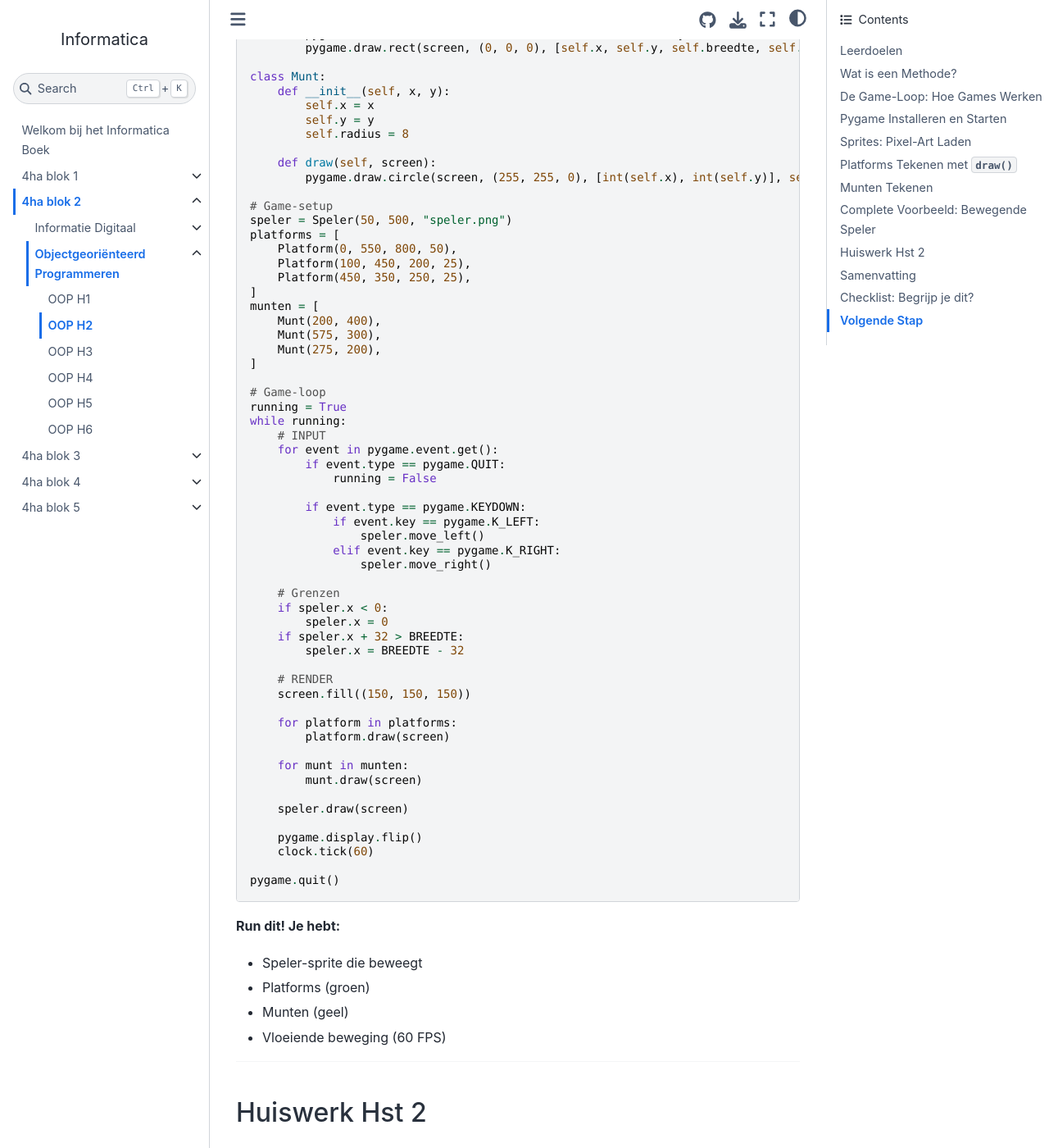
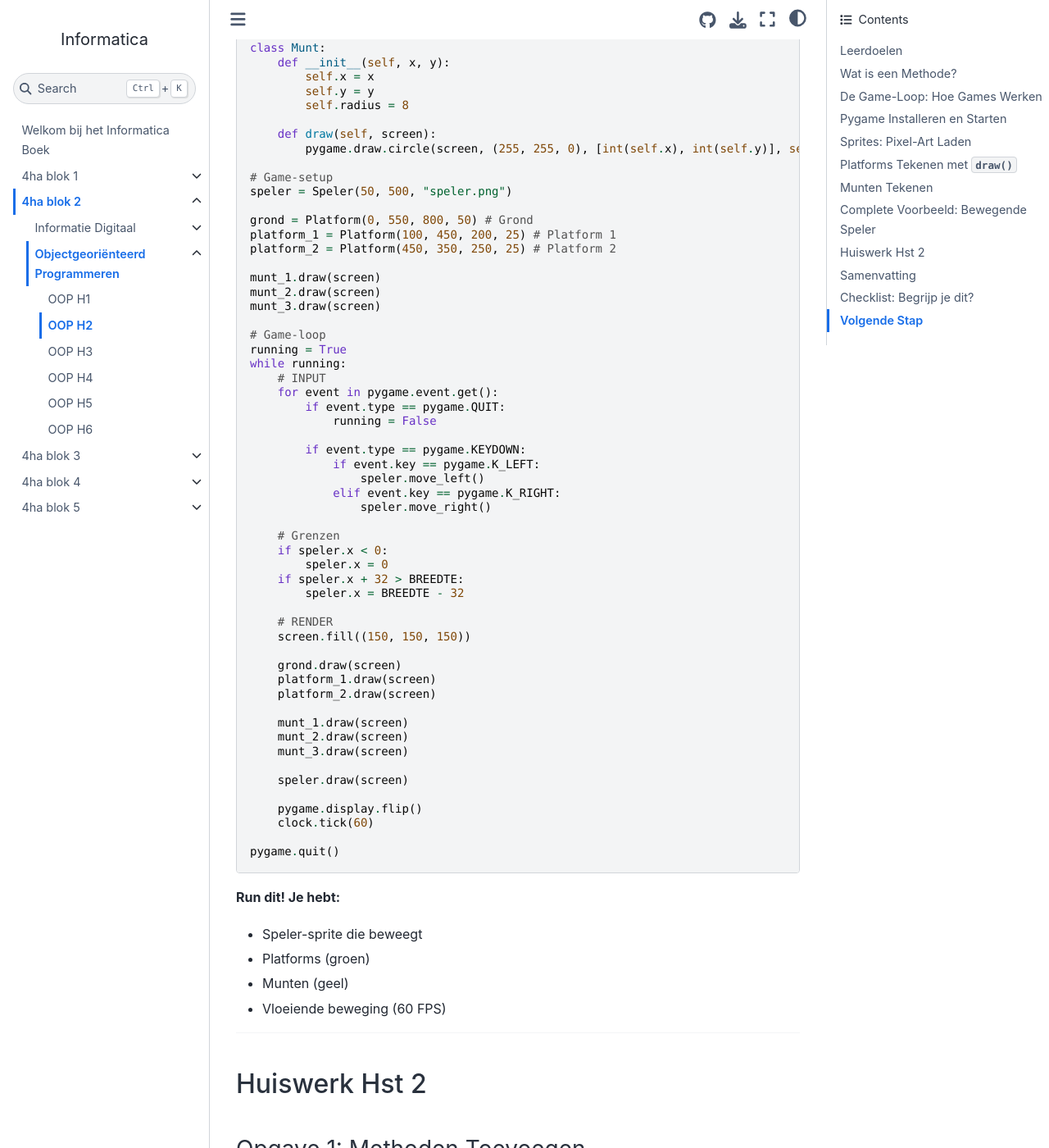
Before and after one commit to JoostvanTiel/informatica, a Jupyter Book: the page built from book/blok2/OOP/hoofdstuk2.md, in a window 1280 px wide and 1400 px high, scrolled down 7634 px. Shown: the whole window at 82% size. Built offline with Jupyter Book 1.0.4 settings and Sphinx 7.4.7 and the Sphinx Book theme 1.1.4, drawn with Linux system fonts in a browser that asks for light colours; some of the changed text lies outside the part shown.

Commit message:
Refactor platform and coin initialization to individual variables for clarity

````diff
--- a/book/blok2/OOP/hoofdstuk2.md
+++ b/book/blok2/OOP/hoofdstuk2.md
@@ -278,15 +278,14 @@ Gebruik in game-loop:
 
 ```python
 # Maak platforms
-platforms = [
-    Platform(0, 550, 800, 50),      # Grond
-    Platform(100, 450, 200, 25),    # Platform 1
-    Platform(450, 350, 250, 25),    # Platform 2
-]
+grond = Platform(0, 550, 800, 50) # Grond
+platform_1 = Platform(100, 450, 200, 25) # Platform 1
+platform_2 = Platform(450, 350, 250, 25) # Platform 2
 
 # In game-loop (RENDER gedeelte):
-for platform in platforms:
-    platform.draw(screen)
+grond.draw(screen)
+platform_1.draw(screen)
+platform_2.draw(screen)
 ```
 
 ---
@@ -311,15 +310,14 @@ class Munt:
 Gebruik:
 
 ```python
-munten = [
-    Munt(200, 400),
-    Munt(575, 300),
-    Munt(275, 200),
-]
+munt_1 = Munt(200, 400)
+munt_2 = Munt(575, 300)
+munt_3 = Munt(275, 200)
 
 # In game-loop:
-for munt in munten:
-    munt.draw(screen)
+munt_1.draw(screen)
+munt_2.draw(screen)
+munt_3.draw(screen)
 ```
 
 ---
@@ -378,16 +376,14 @@ class Munt:
 
 # Game-setup
 speler = Speler(50, 500, "speler.png")
-platforms = [
-    Platform(0, 550, 800, 50),
-    Platform(100, 450, 200, 25),
-    Platform(450, 350, 250, 25),
-]
-munten = [
-    Munt(200, 400),
-    Munt(575, 300),
-    Munt(275, 200),
-]
+
+grond = Platform(0, 550, 800, 50) # Grond
+platform_1 = Platform(100, 450, 200, 25) # Platform 1
+platform_2 = Platform(450, 350, 250, 25) # Platform 2
+
+munt_1.draw(screen)
+munt_2.draw(screen)
+munt_3.draw(screen)
 
 # Game-loop
 running = True
@@ -412,11 +408,13 @@ while running:
     # RENDER
     screen.fill((150, 150, 150))
 
-    for platform in platforms:
-        platform.draw(screen)
+    grond.draw(screen)
+    platform_1.draw(screen)
+    platform_2.draw(screen)
 
-    for munt in munten:
-        munt.draw(screen)
+    munt_1.draw(screen)
+    munt_2.draw(screen)
+    munt_3.draw(screen)
 
     speler.draw(screen)
 
@@ -481,14 +479,12 @@ speler.reset()
 Voeg meer platforms toe:
 
 ```python
-platforms = [
-    Platform(0, 550, 800, 50),      # Grond
-    Platform(50, 450, 150, 20),
-    Platform(300, 400, 150, 20),
-    Platform(550, 350, 150, 20),
-    Platform(150, 250, 150, 20),
-    Platform(450, 200, 150, 20),
-]
+grond = Platform(0, 550, 800, 50) # Grond
+platform_1 = Platform(50, 450, 150, 20)
+platform_2 = Platform(300, 400, 150, 20)
+platform_3 = Platform(550, 350, 150, 20)
+platform_4 = Platform(150, 250, 150, 20)
+platform_5 = Platform(450, 200, 150, 20)
 ```
 
 ### Opgave 4: Voeg Munten Toe
````
Also changed, not shown: book/blok2/OOP/hoofdstuk3.md (+1 -1 lines).
